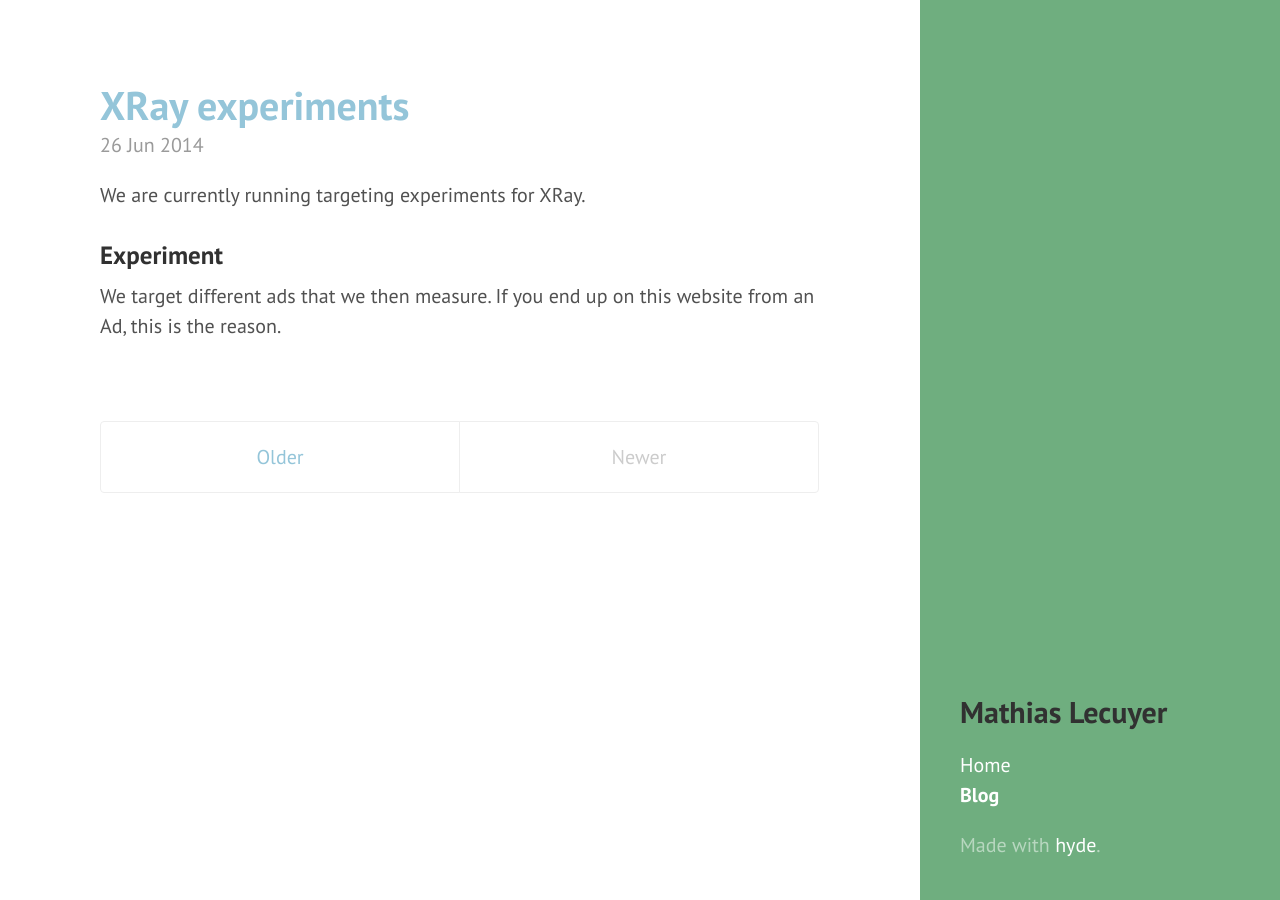
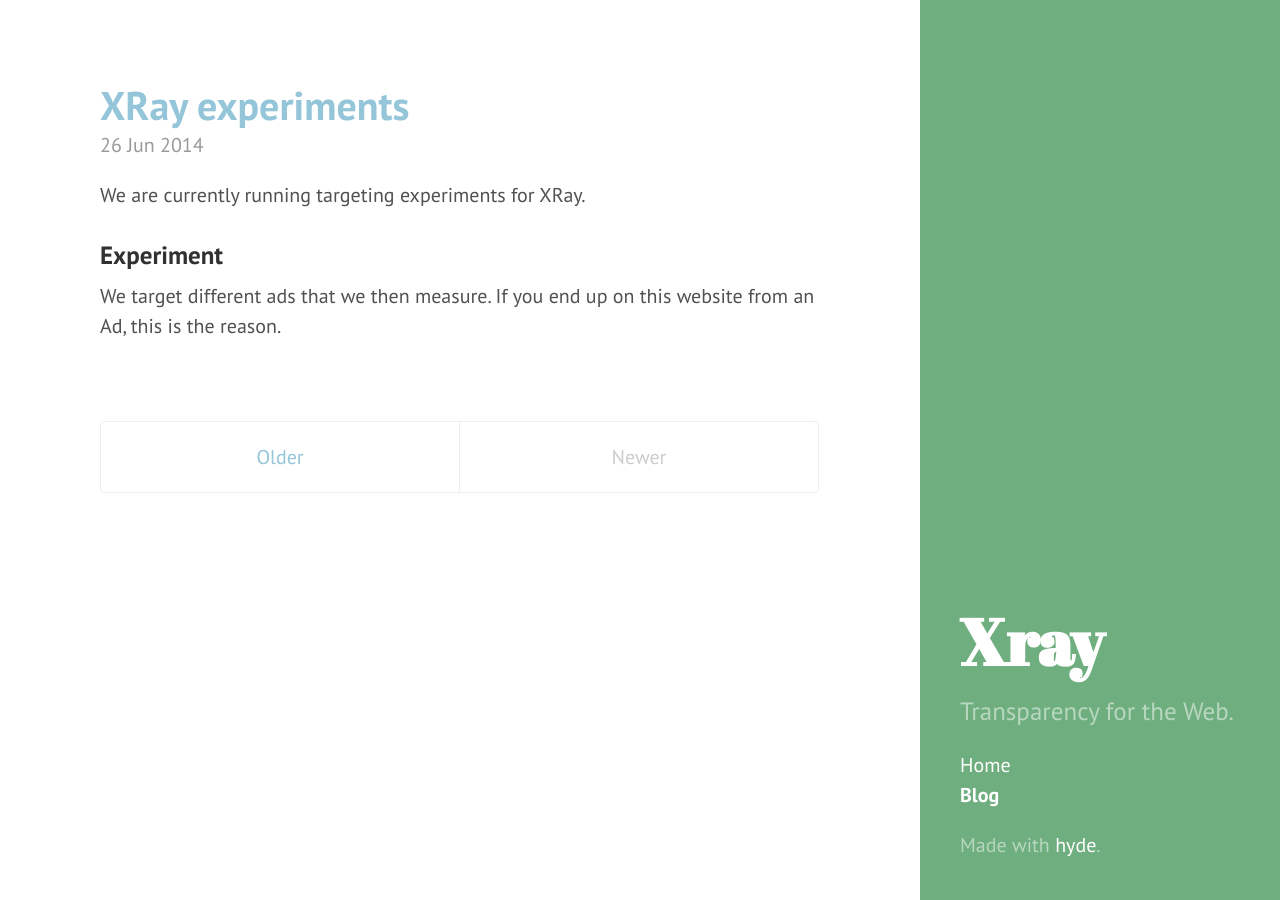
Before and after one commit to columbia/xray, a Jekyll site: the page built from blog/index.html, in a window 1280 px wide. Built offline with Jekyll 4.4.1, drawn with Linux system fonts in a browser that asks for light colours; Markdown is read by kramdown in place of the engine named in the settings; the list of posts is cut into pages by our own code.

Commit message:
changed title

```diff
--- a/_config.yml
+++ b/_config.yml
@@ -6,8 +6,8 @@ highlighter:      pygments
 permalink:        pretty
 
 # Setup
-title:            'Mathias Lecuyer'
-bio:              ''
+title:            'Xray'
+bio:              'Transparency for the Web.'
 tagline:          ''
 description:      ''
 url:              http://mathias.lecuyer.me
--- a/_includes/sidebar.html
+++ b/_includes/sidebar.html
@@ -1,7 +1,7 @@
 <div class="sidebar">
   <div class="container sidebar-sticky">
     <div class="sidebar-about">
-      <h2>{{ site.title }}</h2>
+      <h1>{{ site.title }}</h1>
       <p class="lead">{{ site.bio }}</p>
     </div>
 
```
